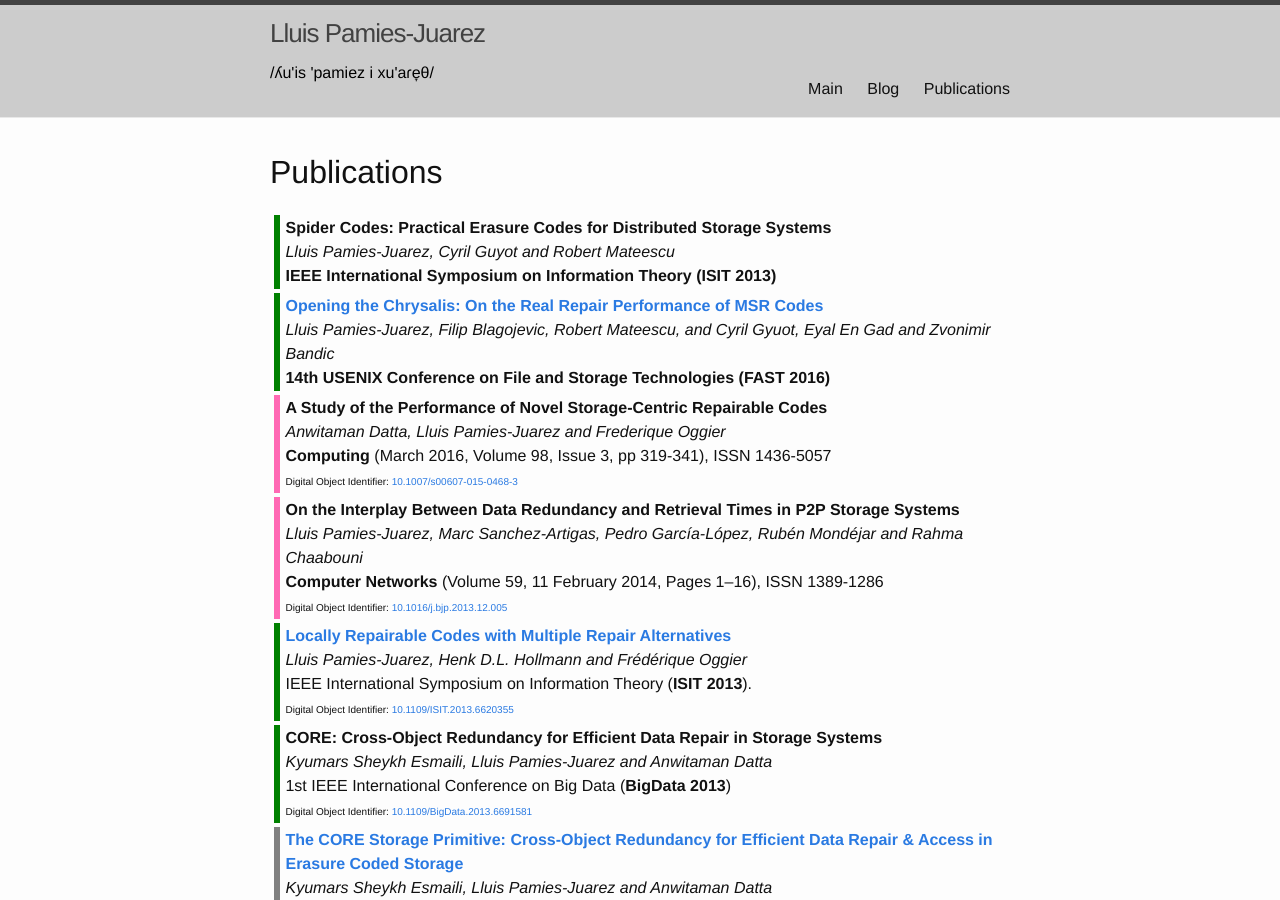
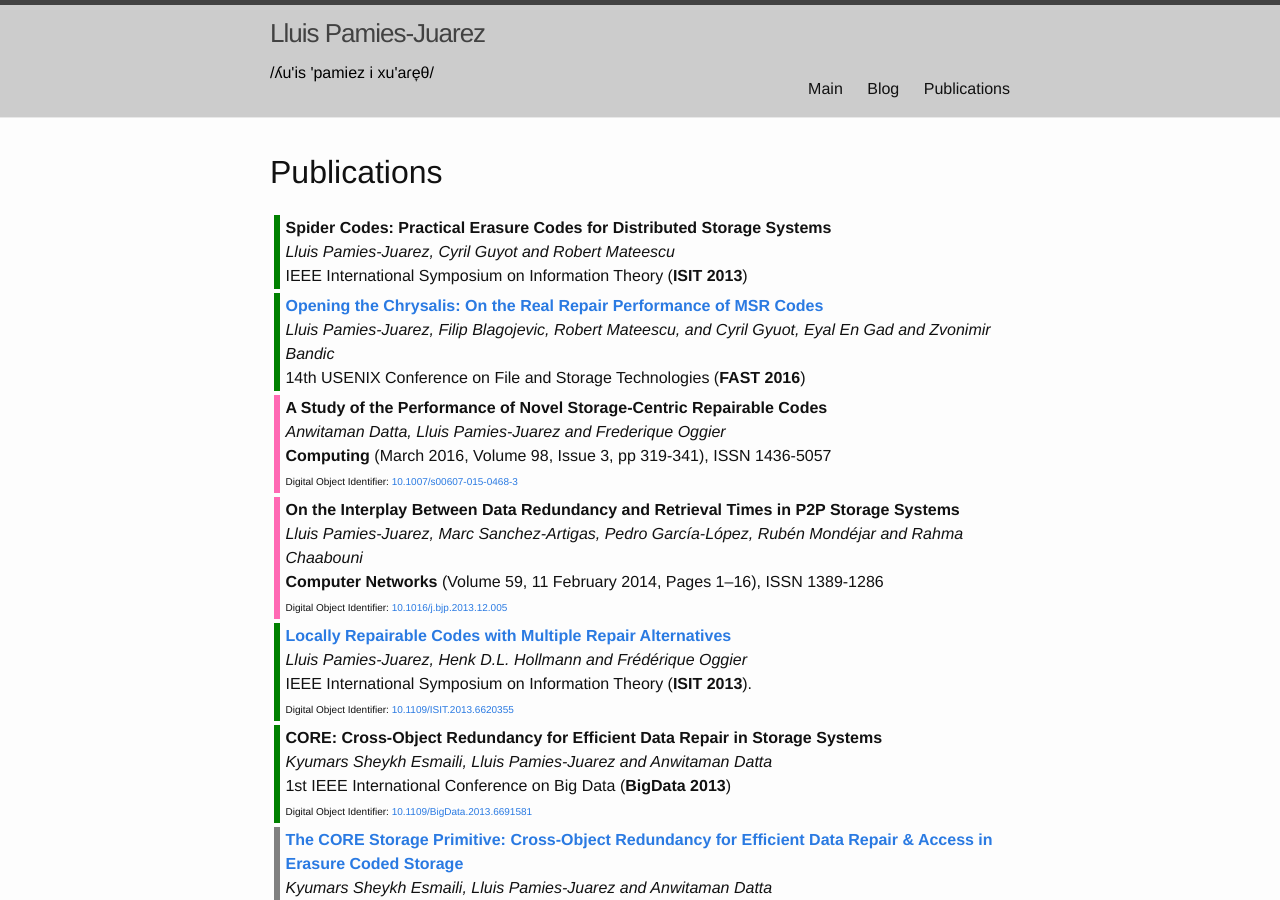
Before and after one commit to llpamies/llpamies.github.io, a Jekyll site: the page built from publications.html, in a window 1280 px wide and 900 px high. Built offline with Jekyll 4.4.1, drawn with Linux system fonts in a browser that asks for light colours.

```diff
--- a/publications.html
+++ b/publications.html
@@ -12,14 +12,14 @@ layout: default
 <tr><td bgcolor="green">&nbsp;</td><td>
 <b>Spider Codes: Practical Erasure Codes for Distributed Storage Systems</b><br>
 <em>Lluis Pamies-Juarez, Cyril Guyot and Robert Mateescu</em><br>
-<b>IEEE International Symposium on Information Theory (<b>ISIT 2013</b>)<br>
+IEEE International Symposium on Information Theory (<b>ISIT 2013</b>)<br>
 </td></tr>
 
 <tr><td bgcolor="green">&nbsp;</td><td>
 <b><a href="http://0b4af6cdc2f0c5998459-c0245c5c937c5dedcca3f1764ecc9b2f.r43.cf2.rackcdn.com/23106-fast16-papers-pamies-juarez.pdf">
 Opening the Chrysalis: On the Real Repair Performance of MSR Codes</a></b><br>
 <em>Lluis Pamies-Juarez, Filip Blagojevic, Robert Mateescu, and Cyril Gyuot, Eyal En Gad and Zvonimir Bandic</em><br>
-<b>14th USENIX Conference on File and Storage Technologies (FAST 2016)</b><br>
+14th USENIX Conference on File and Storage Technologies (<b>FAST 2016</b>)<br>
 </td></tr>
 
 <tr><td bgcolor="hotpink">&nbsp;</td><td>
```
